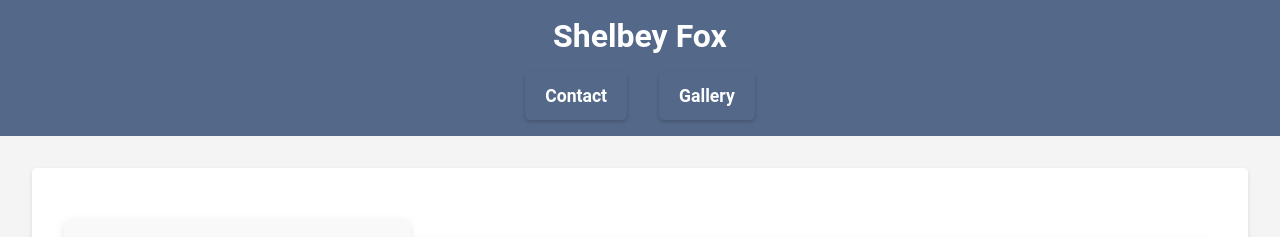
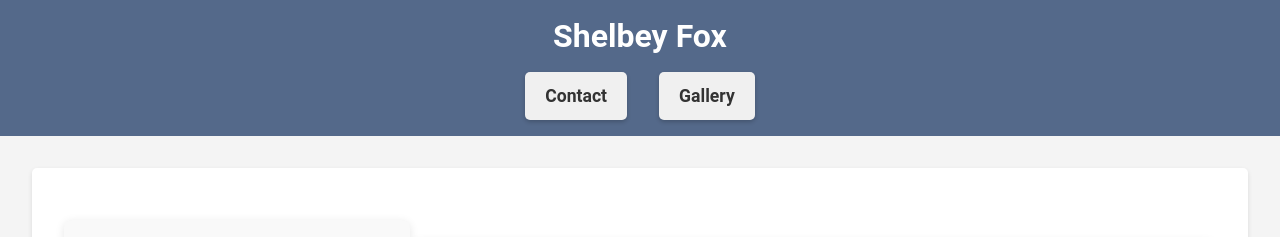
Before and after one commit to josephtfox/ShelbysPersonalPorfolioWebsite, a plain HTML site: page index.html in a window 1280 px wide. Shown: the top 237 px of the page. Drawn offline with Linux system fonts and the light colour scheme.

Commit message:
Changed buttons to make them look more like buttons

```diff
--- a/styles.css
+++ b/styles.css
@@ -58,8 +58,8 @@ nav ul li a {
     font-weight: bold;
     display: inline-block;
     padding: 10px 20px;
-    background-color: #54698a;
-    color: #fff;
+    background-color: #f0f0f0;
+    color: #333;
     border-radius: 5px;
     text-decoration: none;
     transition: transform 0.3s ease, background-color 0.3s ease;
@@ -68,7 +68,7 @@ nav ul li a {
 
 nav ul li a:hover {
     transform: translateY(-3px);
-    background-color: #1e3a7c;
+    background-color: #e0e0e0;
 }
 
 main {
```
